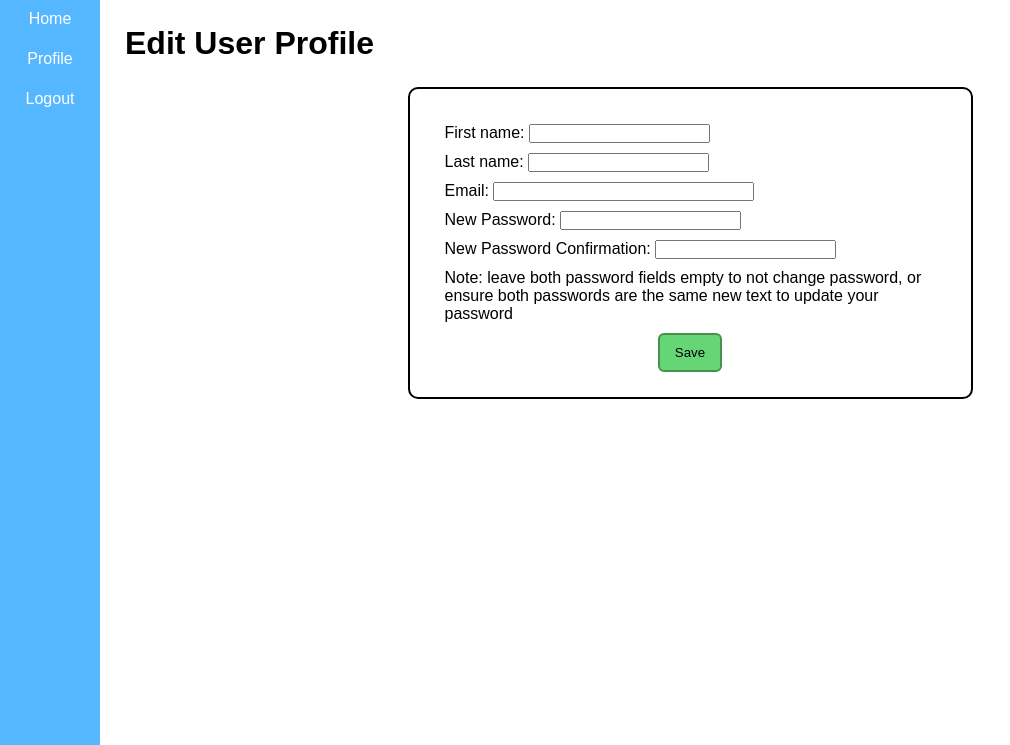
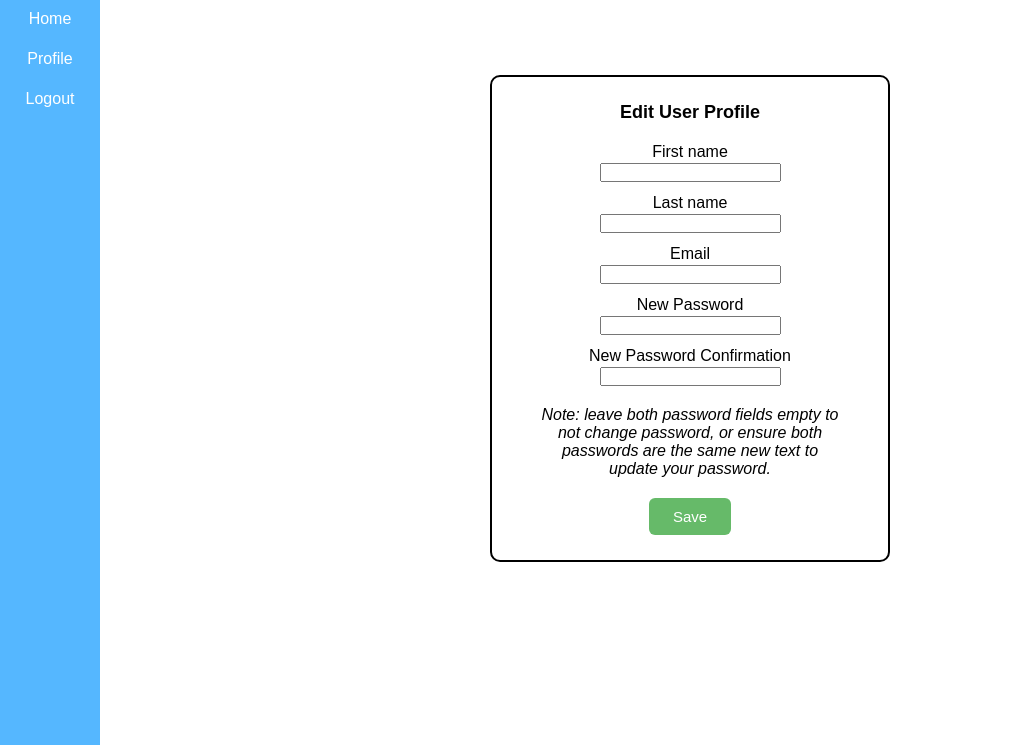
Before and after one commit to nabl2290/cspb-3308-team-5-project, a Flask app: template templates/edit_user.html in a window 1280 px wide. Shown: the part 55-800 px from the top of the page, without its empty margins (0-1010 px from the left). Run offline with Flask 3, Linux system fonts and the light colour scheme; the template is opened without the code that fills it: values that come from a table or form of the project are taken from there, others are empty.

Commit message:
matching user page designs closer to child and feeding event pages

```diff
--- a/static/css/user_profile.css
+++ b/static/css/user_profile.css
@@ -1,10 +1,70 @@
 /* User Profile Styles */
 
+/* Main content */
+.main-content {
+    flex: 1;
+    padding: 24px;
+    display: flex;
+    flex-direction: column;
+    gap: 20px;
+}
+
+/* Top section: photo + name + info */
+.profile-header {
+    display: flex;
+    align-items: flex-start;
+    gap: 16px;
+}
+
+.photo-placeholder {
+    width: 100px;
+    height: 100px;
+    border: 2px solid #333;
+    border-radius: 8px;
+    display: flex;
+    align-items: center;
+    justify-content: center;
+    color: #666;
+    font-size: 14px;
+    flex-shrink: 0;
+    overflow: hidden;
+}
+
+.photo-placeholder img {
+    width: 140px;
+    height: 140px;
+    object-fit: fill;
+}
+
+.profile-info {
+    flex: 1;
+}
+
+.name-banner {
+    background-color: #4a9fd4;
+    color: white;
+    font-size: 28px;
+    font-weight: bold;
+    padding: 12px 20px;
+    border-radius: 8px;
+    margin-bottom: 12px;
+}
+
+.edit-btn {
+    background-color: #4CAF50;
+    color: white;
+    border: none;
+    padding: 10px 24px;
+    border-radius: 6px;
+    font-size: 15px;
+    opacity: 0.85;
+    cursor: pointer;
+}
+
+/* Styling for the edit page too */
 .user-container {
-    max-width: 50%;
-	min-width: 400px;
+	width: 400px;
 	margin: 50px auto;
-    margin-top: 25px;
 	padding: 25px;
 	background: #fff;
     border: 2px solid;
@@ -13,26 +73,17 @@
 
 }
 
-.user-container p {
-    margin: 10px 15px;
+.user-title {
+	font-size: large;
+	font-weight: bold;
+	margin-bottom: 20px;
 }
 
-.form-line {
-    text-align: left;
-    margin: 10px;
+.form-label {
+    margin-top: 12px;
+    margin-bottom: 2px;
 }
 
-.user-container button {
-    background-color: #66d575;
-    border: solid 2px #45914f;
-    padding: 10px 15px;
-    border-radius: 6px;
-    color: black;
-    cursor: pointer;
-    cursor: pointer;
-    text-align: center;
+.form-note {
+    margin: 20px;
 }
-
-.user-container button:hover{
-    background-color: #6ee67e;
-}
--- a/templates/edit_user.html
+++ b/templates/edit_user.html
@@ -5,19 +5,24 @@
 {% endblock %}
 
 {% block content %}
-<h1 class="dashboard-h1">Edit User Profile</h1>
 <div class ="user-container">
+    <div class="user-title">Edit User Profile</div>
     <form method="POST" action="{{ url_for('update_user', user_id=user.id)}}" class="wt-form">
         {{ form.csrf_token }}
         <div class="form-box">
-            <div class="form-line">{{ form.first_name.label }}: {{ form.first_name(size=20) }}</div>
-            <div class="form-line">{{ form.last_name.label }}: {{ form.last_name(size=20) }}</div>
-            <div class="form-line">{{ form.email.label }}: {{ form.email(size=30) }}</div>
-            <div class="form-line">{{ form.password.label }}: {{ form.password(size=20) }}</div>
-            <div class="form-line">{{ form.password_confirmed.label }}: {{ form.password_confirmed(size=20) }}</div>
+            <div class="form-label">{{ form.first_name.label }}</div>
+            <div>{{ form.first_name(size=20) }}</div>
+            <div class="form-label">{{ form.last_name.label }}</div>
+            <div> {{ form.last_name(size=20) }}</div>
+            <div class="form-label">{{ form.email.label }}</div>
+            <div> {{ form.email(size=20) }}</div>
+            <div class="form-label">{{ form.password.label }}</div>
+            <div> {{ form.password(size=20) }}</div>
+            <div class="form-label">{{ form.password_confirmed.label }}</div>
+            <div> {{ form.password_confirmed(size=20) }}</div>
         </div>
-        <div class="form-line">Note: leave both password fields empty to not change password, or ensure both passwords are the same new text to update your password</div>
-        <button type="submit" class="btn btn--blue">Save</button>
+        <div class="form-note"><em>Note: leave both password fields empty to not change password, or ensure both passwords are the same new text to update your password.</em></div>
+        <button type="submit" class="edit-btn">Save</button>
     </form>
 </div>
 
```
Also changed, not shown: templates/user.html (+18 -5 lines).
